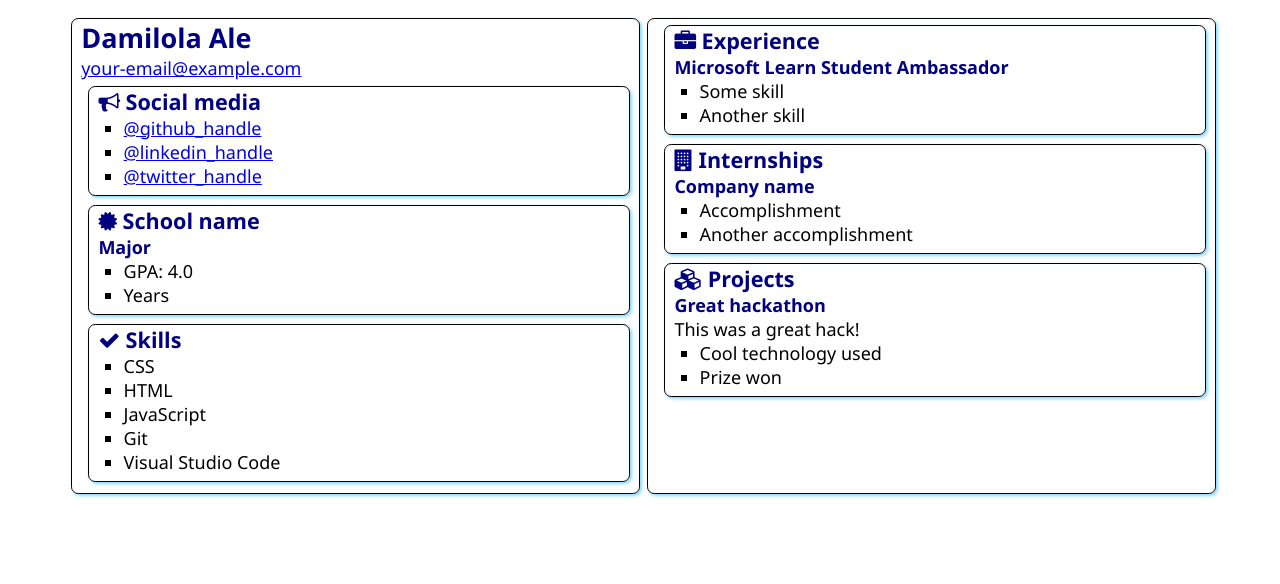
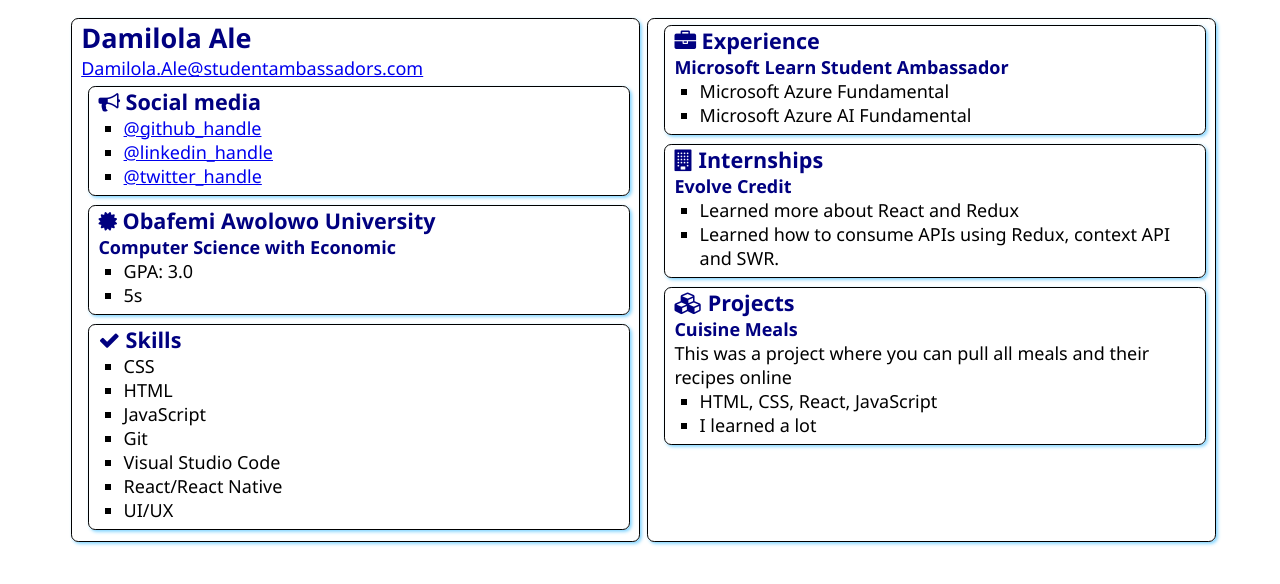
Before and after one commit to damiecode/Ambassador-SWA-Pilot, a plain HTML site: page src/index.html in a window 1280 px wide. Drawn offline with Linux system fonts and the light colour scheme.

Commit message:
Added my information

```diff
--- a/src/index.html
+++ b/src/index.html
@@ -13,7 +13,7 @@
     <main>
         <article class="box">
             <h1>Damilola Ale</h1>
-            <div><a href="mailto:your.email@example.com">your-email@example.com</a></div>
+            <div><a href="mailto:your.email@example.com">Damilola.Ale@studentambassadors.com</a></div>
 
             <section class="box">
                 <h2>
@@ -21,9 +21,9 @@
                     Social media
                 </h2>
                 <ul>
-                    <li><a href="https://github.com/<handle>">@github_handle</a></li>
-                    <li><a href="https://linkedin.com/in/<handle>">@linkedin_handle</a></li>
-                    <li><a href="https://twitter.com/<handle>">@twitter_handle</a></li>
+                    <li><a href="https://github.com/damiecode">@github_handle</a></li>
+                    <li><a href="https://linkedin.com/in/damiecode">@linkedin_handle</a></li>
+                    <li><a href="https://twitter.com/damiecodes">@twitter_handle</a></li>
                 </ul>
             </section>
 
@@ -31,12 +31,12 @@
                 <div class="education">
                     <h2>
                         <i class="fa fa-certificate" aria-hidden="true"></i>
-                        School name
+                        Obafemi Awolowo University
                     </h2>
-                    <h3>Major</h3>
+                    <h3>Computer Science with Economic</h3>
                     <ul>
-                        <li>GPA: 4.0</li>
-                        <li>Years</li>
+                        <li>GPA: 3.0</li>
+                        <li>5s</li>
                     </ul>
                 </div>
             </section>
@@ -52,6 +52,8 @@
                     <li>JavaScript</li>
                     <li>Git</li>
                     <li>Visual Studio Code</li>
+                    <li>React/React Native</li>
+                    <li>UI/UX</li>
                 </ul>
             </section>
         </article>
@@ -63,8 +65,8 @@
                 </h2>
                 <h3>Microsoft Learn Student Ambassador</h3>
                 <ul>
-                    <li>Some skill</li>
-                    <li>Another skill</li>
+                    <li>Microsoft Azure Fundamental</li>
+                    <li>Microsoft Azure AI Fundamental</li>
                 </ul>
             </section>
             <section class="box">
@@ -73,10 +75,10 @@
                     Internships
                 </h2>
 
-                <h3>Company name</h3>
+                <h3>Evolve Credit</h3>
                 <ul>
-                    <li>Accomplishment</li>
-                    <li>Another accomplishment</li>
+                    <li>Learned more about React and Redux</li>
+                    <li>Learned how to consume APIs using Redux, context API and SWR.</li>
                 </ul>
             </section>
             <section class="box">
@@ -85,11 +87,11 @@
                     Projects
                 </h2>
 
-                <h3>Great hackathon</h3>
-                <div>This was a great hack!</div>
+                <h3>Cuisine Meals</h3>
+                <div>This was a project where you can pull all meals and their recipes online</div>
                 <ul>
-                    <li>Cool technology used</li>
-                    <li>Prize won</li>
+                    <li>HTML, CSS, React, JavaScript</li>
+                    <li>I learned a lot</li>
                 </ul>
             </section>
         </article>
```
